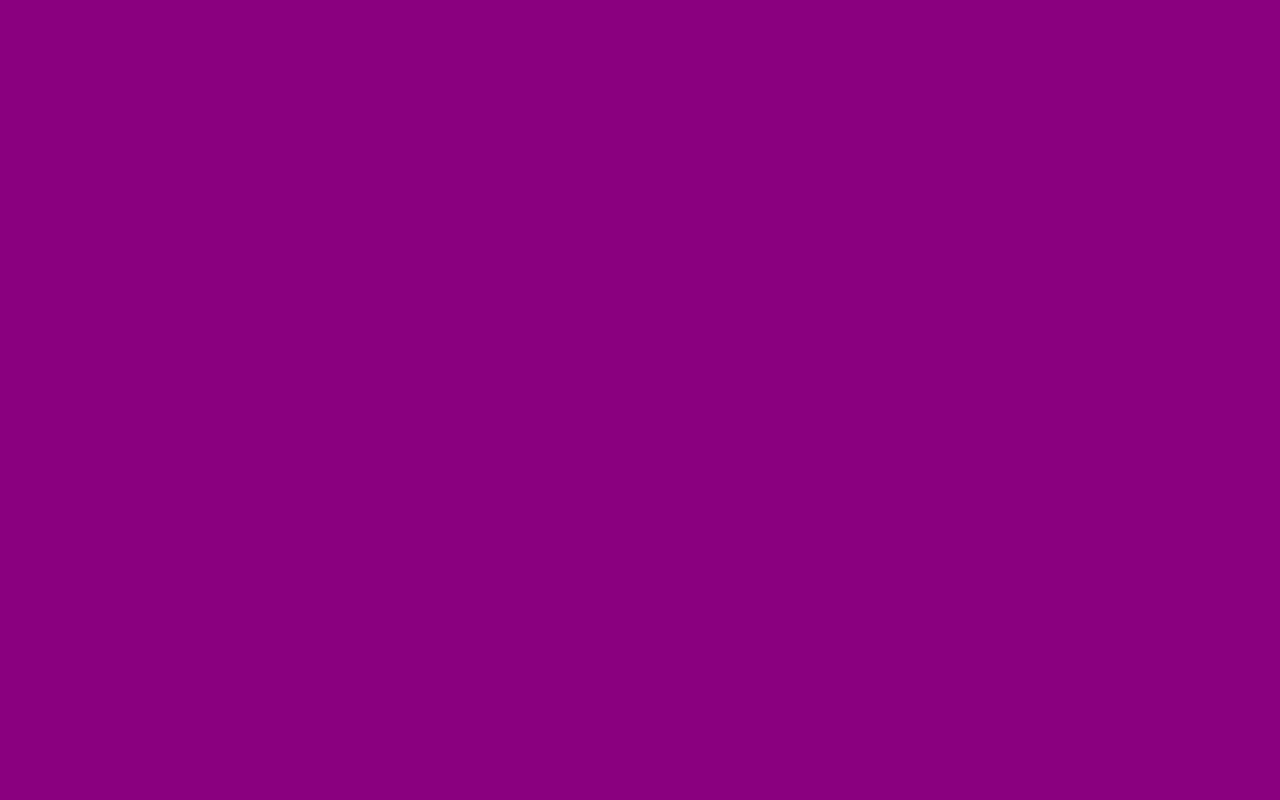
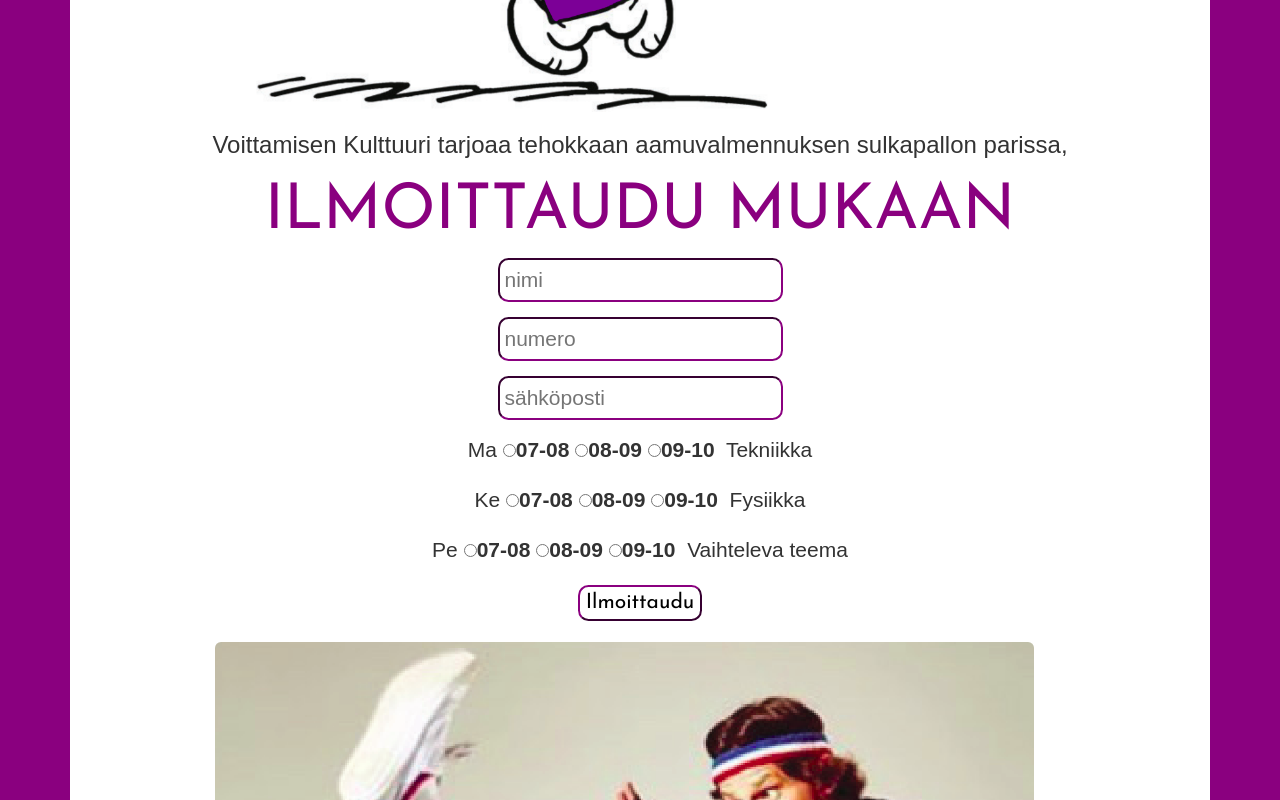
Before and after one commit to milleva/vk-enhanced-frontend, a React (Create React App) app: page /training in a window 1280 px wide. Shown: the part 720-1520 px from the top of the page. Before the commit the page ends 800 px from the top, so only its background shows below. Built offline with nearby package versions, Linux system fonts and the light colour scheme.

Commit message:
valmennus page form and styling

```diff
--- a/src/components/Contact.js
+++ b/src/components/Contact.js
@@ -60,10 +60,10 @@ export default class Contact extends React.Component {
                 </Row>
 
                 <Row>
-                    <Col xs={1} md={1}>
+                    <Col xs={3} md={1}>
                         <a title="Instagramissa" target="_blank" href="https://www.instagram.com/voittamisenkulttuuriry/"><Image src={insta} responsive /></a>
                     </Col>
-                    <Col xs={1} md={1}>
+                    <Col xs={3} md={1}>
                         <a title="Sähköposti" target="_blank" href="mailto:vk@vkry.info"><Image src={email} responsive /></a>
                     </Col>
                 </Row>
--- a/src/components/Home.js
+++ b/src/components/Home.js
@@ -20,13 +20,13 @@ export default class Home extends React.Component {
                     <Image src={mapImage} responsive rounded/>
                     <br/>
                     <Row>
-                        <Col xs={6} md={4}>
+                        <Col xs={4} md={4}>
                             <Image src={logoOne} responsive thumbnail />
                         </Col>
-                        <Col xs={6} md={4}>
+                        <Col xs={4} md={4}>
                             <Image src={logoTwo} responsive thumbnail/>
                         </Col>
-                        <Col xs={6} md={4}>
+                        <Col xs={4} md={4}>
                             <Image src={logoThree} responsive thumbnail />
                         </Col>
                     </Row>
--- a/src/components/Training.js
+++ b/src/components/Training.js
@@ -1,14 +1,105 @@
 import React from 'react'
 import {Jumbotron, Grid, Row, Col, Image, Button } from 'react-bootstrap'
+import tenavaPhoto from '../images/tenava_valmennus.png'
+import pingisPhoto from '../images/ping_pong_valmennus.png'
+
 
 export default class Training extends React.Component {
+
+    alertLaziness = () => (event) => {
+        event.preventDefault()
+        alert("Not supported yet. Please use direct contact or email at vk@vkry.info for signup.")
+    }
+
     render() {
         return(
             <Grid>
-                <Jumbotron>
+                <Jumbotron style={{backgroundColor: 'white'}}>
                     <h2 style={{fontFamily: 'Josefin Sans'}}>Valmennus</h2>
+
+                    <div>
+                        <Image src={tenavaPhoto} responsive/>
+                        <h3>Voittamisen Kulttuuri tarjoaa tehokkaan aamuvalmennuksen sulkapallon parissa,</h3>
+                        <h1 style={styleSheet.purpleHeading}>ILMOITTAUDU MUKAAN</h1>
+                        <form onSubmit={this.alertLaziness()}>
+                            <p><input style={styleSheet.input} type="text" placeholder="nimi"/></p>
+                            <p><input style={styleSheet.input} type="text" placeholder="numero"/></p>
+                            <p><input style={styleSheet.input} type="text" placeholder="sähköposti"/></p>
+                            <p>
+                                Ma&nbsp;
+                                <label><input type="radio" value="option1"/>07-08</label>&nbsp;
+                                <label><input type="radio" value="option1"/>08-09</label>&nbsp;
+                                <label><input type="radio" value="option1"/>09-10</label>&nbsp;
+                                Tekniikka
+                            </p>
+                            <p>
+                                Ke&nbsp;
+                                <label><input type="radio" value="option1"/>07-08</label>&nbsp;
+                                <label><input type="radio" value="option1"/>08-09</label>&nbsp;
+                                <label><input type="radio" value="option1"/>09-10</label>&nbsp;
+                                Fysiikka
+                            </p>
+                            <p>
+                                Pe&nbsp;
+                                <label><input type="radio" value="option1"/>07-08</label>&nbsp;
+                                <label><input type="radio" value="option1"/>08-09</label>&nbsp;
+                                <label><input type="radio" value="option1"/>09-10</label>&nbsp;
+                                Vaihteleva teema
+                            </p>
+
+                            <div><button style={styleSheet.button} type="submit">Ilmoittaudu</button></div>
+
+                        </form>
+
+                    </div>
+
+
+                    <div>
+                        <Col mdOffset={1} >
+                            <Image src={pingisPhoto} responsive rounded/>
+                        </Col>
+                    </div>
+
                 </Jumbotron>
             </Grid>
         )
     }
 }
+
+const styleSheet = {
+    purpleHeading: {
+        color:  '#8A007F',
+        fontFamily: 'Josefin Sans'
+    },
+    input: {
+        borderRadius: '0.5em',
+        padding: 5,
+        borderColor: '#8A007F'
+    },
+    button: {
+        borderRadius: '0.5em',
+        borderColor: '#8A007F',
+        color: 'black',
+        backgroundColor: 'white',
+        fontFamily: 'Josefin Sans',
+        fontSize: '1.5em',
+        marginBottom: '1em'
+    }
+}
+const sulkaRyhmat = [
+    {
+        day: 'Ma',
+        times: ['07-08', '08-09', '09-10'],
+        details: 'Tekniikka'
+    },
+    {
+        day: 'Ke',
+        times: ['07-08', '08-09', '09-10'],
+        details: 'Fysiikka'
+    },
+    {
+        day: 'Pe',
+        times: ['07-08', '08-09', '09-10'],
+        details: 'Vaihtelee viikottain'
+    }
+]
```
Also changed, not shown: src/images/ping_pong_valmennus.png (added), src/images/tenava_valmennus.png (added).
